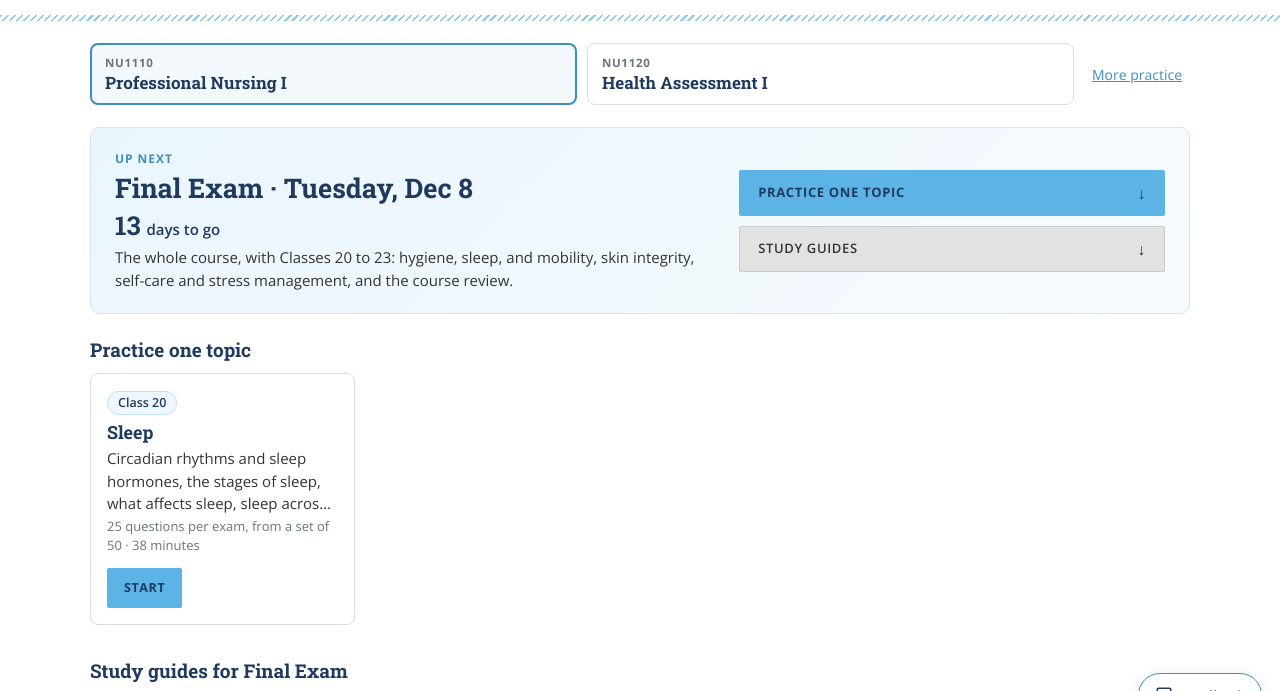
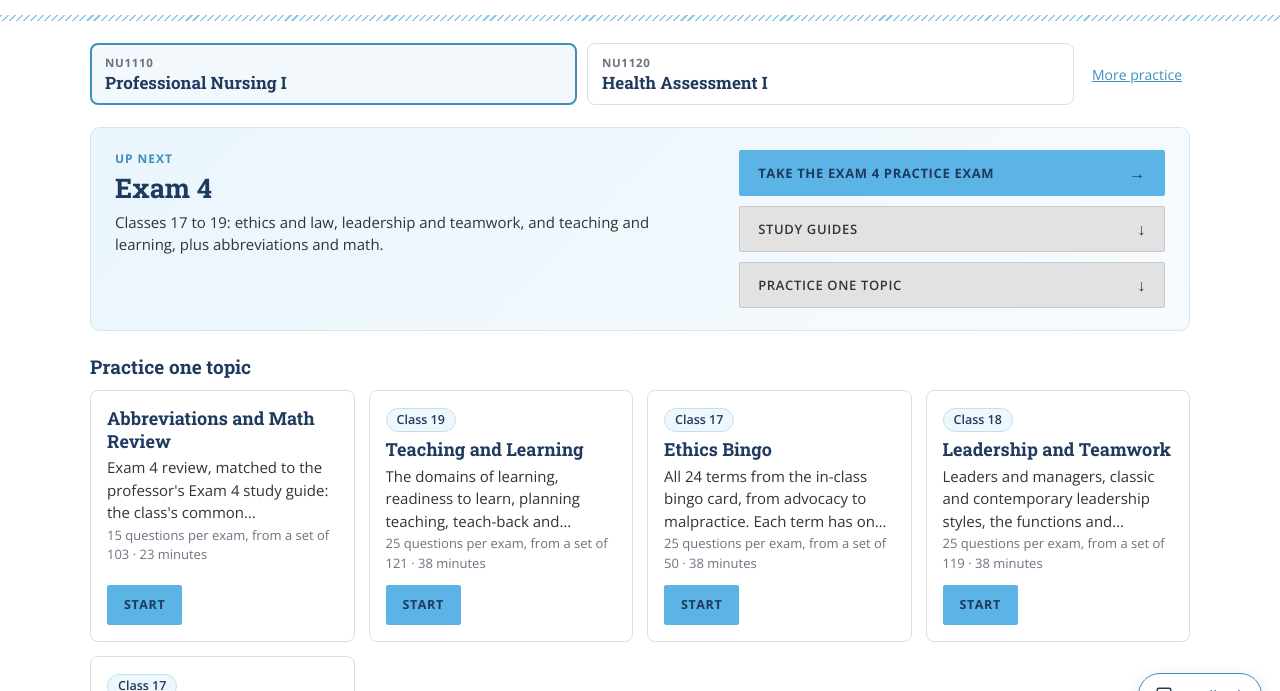
Before and after one commit to economicdocumentaries-cyber/economicdocumentaries-cyber.github.io, a plain HTML site: page index.html in a window 1280 px wide. Shown: the part 65-756 px from the top of the page. Drawn offline with nearby package versions, Linux system fonts and the light colour scheme.

Commit message:
Publish the site (2026-11-24 20:11)

```diff
--- a/css/styles.css
+++ b/css/styles.css
@@ -1378,8 +1378,6 @@ textarea.text-input { min-height: 84px; resize: vertical; }
   background: linear-gradient(135deg, #EAF5FC, #F7FBFE); border: 1px solid #CFE6F4; border-radius: 10px; }
 .next-eyebrow { margin: 0; font-size: 12px; font-weight: 700; letter-spacing: .08em; text-transform: uppercase; color: var(--accent-deep); }
 .next-title { margin: 4px 0 6px; font: 700 27px/1.2 var(--slab); color: var(--ink); }
-.next-days { margin: 0 0 6px; font-weight: 600; color: var(--ink); }
-.next-days b { margin-right: 2px; font: 700 26px/1.1 var(--slab); }
 .next-covers { margin: 0; }
 .next-actions { display: grid; gap: 10px; align-content: center; }
 .next-actions .btn { width: 100%; min-height: 46px; font-size: 13px; }
--- a/js/app.js
+++ b/js/app.js
@@ -261,16 +261,6 @@ function homeLists(group, noSets) {
 
 // ---------- the next exam first (SPEC 11.11, the owner's choice of landing page, 2026-11-05) ----------
 
-// "Exam 4 · Tuesday, Nov 17", and the days until then (null without a date).
-function examWhen(exam) {
-  if (!exam.date) return { title: exam.exam, days: null };
-  const [y, m, d] = exam.date.split('-').map(Number);
-  const day = new Date(y, m - 1, d);
-  const now = new Date();
-  const days = Math.round((day - new Date(now.getFullYear(), now.getMonth(), now.getDate())) / 86400000);
-  return { title: `${exam.exam} · ${day.toLocaleDateString('en-US', { weekday: 'long', month: 'short', day: 'numeric' })}`, days };
-}
-
 // A topic set as a card (SPEC 11.11): its week or class, from the start of its description ("Week 11: …",
 // "Class 17 practice: …"), as a tag above the title, and the rest of the description below it.
 function topicCard(set) {
@@ -284,7 +274,7 @@ function topicCard(set) {
   return row;
 }
 
-// The next exam first: a card with its date and the ways to study for it, its
+// The next exam first: a card with the ways to study for it, its
 // topic sets, and its study guides; earlier exams fold away below. The host's
 // order (SPEC 11.4) holds within each part.
 function examLists(group, next) {
@@ -294,7 +284,6 @@ function examLists(group, next) {
   const practice = current.find(s => /practice-exam|mock-exam/i.test(s.id)) ?? null;
   const topics = current.filter(s => s !== practice);
   const earlierSets = sets.filter(s => !sameExam(s.exam, next.exam));
-  const when = examWhen(next);
   const goTo = target => () => {
     target.scrollIntoView({ behavior: 'smooth', block: 'start' });
     target.querySelector('h2')?.focus({ preventScroll: true });
@@ -316,15 +305,12 @@ function examLists(group, next) {
   const guidesButton = h('button.btn', { type: 'button', onclick: goTo(guidesBox) }, guidesLabel, arrow('↓'));
   const topicButton = h(`button.btn${practice ? '' : '.btn-accent'}`, { type: 'button', onclick: goTo(topicsBox) },
     h('span', 'Practice one topic'), arrow('↓'));
-  const days = when.days == null ? null
-    : when.days === 0 ? h('p.next-days', h('b', 'Today'))
-    : when.days === 1 ? h('p.next-days', h('b', 'Tomorrow'))
-    : h('p.next-days', h('b', String(when.days)), ' days to go');
   const hero = h('section.next-exam', { 'aria-labelledby': `next-${key}` },
     h('div.next-main',
       h('p.next-eyebrow', 'Up next'),
-      h('h2.next-title', { id: `next-${key}` }, when.title),
-      days,
+      // The exam's name only: no day or days to go, since the class's sections write it on different days (the
+      // owner's request, 2026-11-24). Its date in sets/courses.json still says when it stops being next.
+      h('h2.next-title', { id: `next-${key}` }, next.exam),
       next.covers ? h('p.next-covers', next.covers) : null),
     h('div.next-actions', practice
       ? [h('a.btn.btn-accent', { href: `#/setup/${encodeURIComponent(practice.id)}` }, h('span', `Take the ${next.exam} practice exam`), arrow('→')),
--- a/sets/courses.json
+++ b/sets/courses.json
@@ -1,7 +1,7 @@
 [
   { "code": "NU1110", "name": "Professional Nursing I", "term": "Fall 2026", "nicknames": ["PN"],
     "exams": [
-      { "exam": "Exam 4", "date": "2026-11-24", "covers": "Classes 17 to 19: ethics and law, leadership and teamwork, and teaching and learning, plus abbreviations and math." },
+      { "exam": "Exam 4", "date": "2026-12-02", "covers": "Classes 17 to 19: ethics and law, leadership and teamwork, and teaching and learning, plus abbreviations and math." },
       { "exam": "Final Exam", "date": "2026-12-08", "covers": "The whole course, with Classes 20 to 23: hygiene, sleep, and mobility, skin integrity, self-care and stress management, and the course review." }
     ] },
   { "code": "NU1120", "name": "Health Assessment I", "term": "Fall 2026", "nicknames": ["HA"],
```
